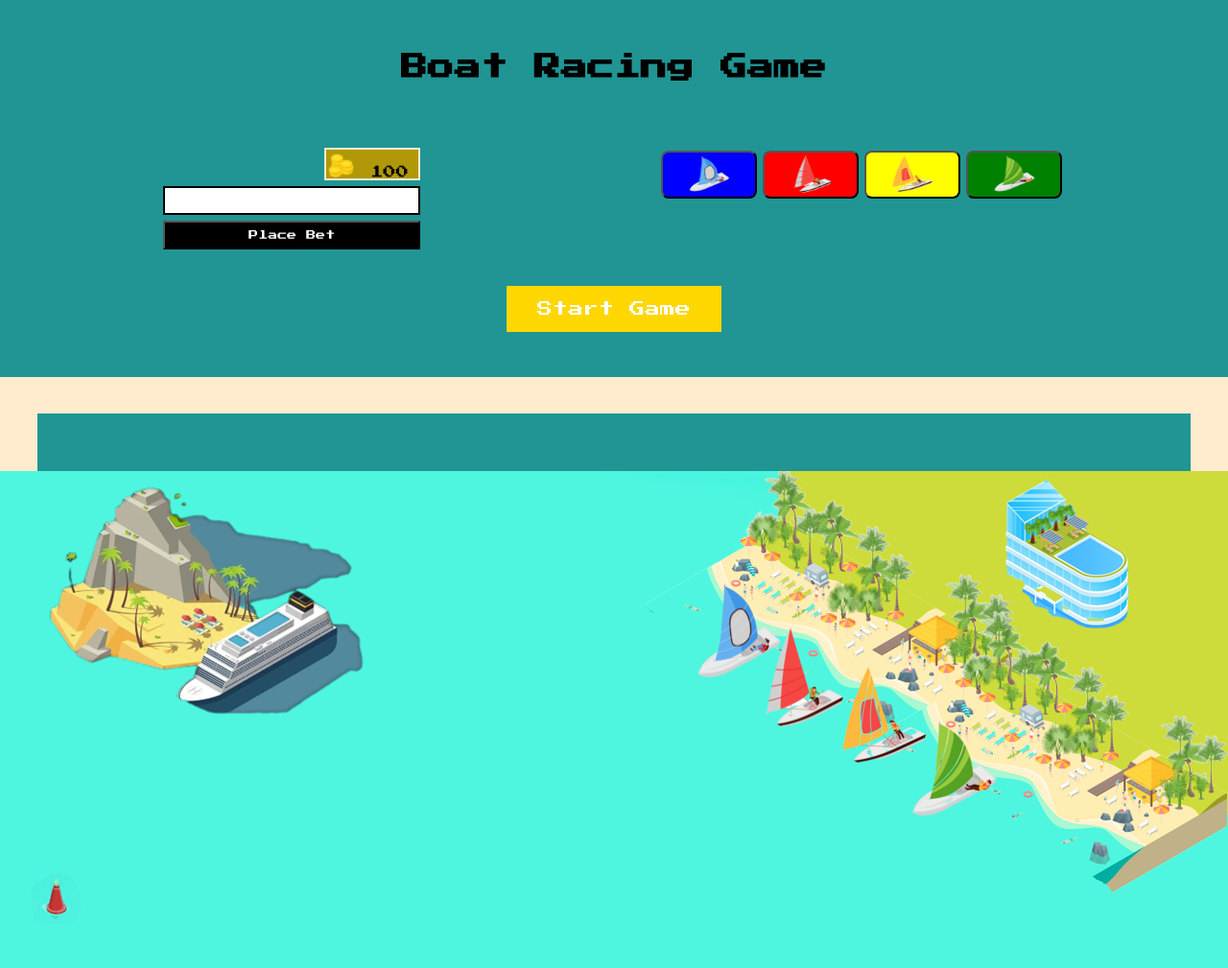
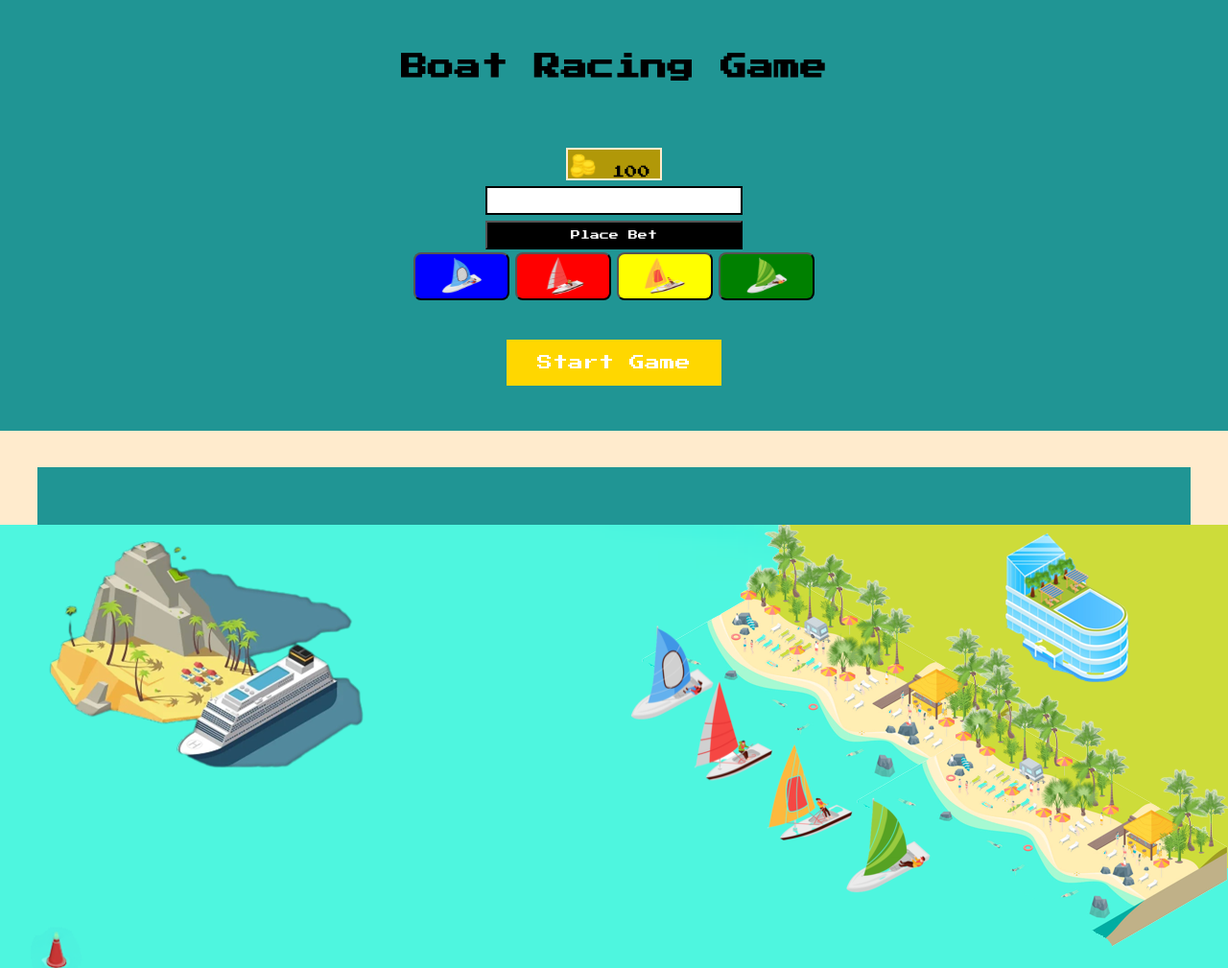
Before and after one commit to ThiagoCal/Racing-game, a plain HTML site: page index.html in a window 1280 px wide. Shown: the top 1009 px of the page at 96% size. Drawn offline with Linux system fonts and the light colour scheme.

Commit message:
fixed boat positon based on pixels

```diff
--- a/script.js
+++ b/script.js
@@ -3,36 +3,36 @@ let boats = [
         name: "Blue Boat",
         nameRef: "blueboat",
         image: "images/blueboat.png",
-        initialPositionLeft: 90,
-        initialPositionTop: 14,
-        positionFinish: 10,
+        initialPositionLeft: 650,
+        initialPositionTop: 100,
+        positionFinish: 70,
         color: "blue",
     },
     {
         name: "Red Boat",
         nameRef: "redboat",
         image: "images/redboat.png",
-        initialPositionLeft: 98,
-        initialPositionTop: 20,
-        positionFinish: 18,
+        initialPositionLeft: 710,
+        initialPositionTop: 160,
+        positionFinish: 120,
         color:"red",
     },
     {
         name: "Yellow Boat",
         nameRef: "yellowboat",
         image: "images/yellowboat.png",
-        initialPositionLeft: 109,
-        initialPositionTop: 25,
-        positionFinish: 29,
+        initialPositionLeft: 795,
+        initialPositionTop: 225,
+        positionFinish: 220,
         color:"yellow",
     },
     {
         name: "Green Boat",
         nameRef: "greenboat",
         image: "images/greenboat.png",
-        initialPositionLeft: 118,
-        initialPositionTop: 32,
-        positionFinish: 38,
+        initialPositionLeft: 875,
+        initialPositionTop: 280,
+        positionFinish: 300,
         color:"green",
     },
 ]
@@ -74,8 +74,8 @@ function createBoats(){
         boatDiv.setAttribute("class", "animateDiv");
         let initialPositionLeft = boat.initialPositionLeft;
         let initialPositionTop = boat.initialPositionTop;
-        boatDiv.style.left = initialPositionLeft + "vh";
-        boatDiv.style.top = initialPositionTop + "vh";
+        boatDiv.style.left = initialPositionLeft + "px";
+        boatDiv.style.top = initialPositionTop + "px";
         let boatImg = document.createElement("img");
         boatImg.setAttribute("class", "boat-img");
         boatImg.setAttribute("src", boat.image );
@@ -94,7 +94,7 @@ let boatsIntervals = []
 function animationBox(){
     let boatDivs = document.querySelectorAll(".animateDiv");
     for(let boatMove of boatDivs){
-        const interval = setInterval(movingBoat, getRandomArbitrary(20, 80), boatMove);
+        const interval = setInterval(movingBoat, getRandomArbitrary(5, 15), boatMove);
         boatsIntervals.push(interval);
     }
 }
@@ -106,8 +106,8 @@ function getRandomArbitrary(min, max) {
 function movingBoat(boat){
     let movementLeft = 0.14;
     let movementTop = 0.07;
-    boat.style.left = parseFloat(boat.style.left) - movementLeft + "vh";
-    boat.style.top = parseFloat(boat.style.top) + movementTop + "vh";
+    boat.style.left = parseFloat(boat.style.left) - movementLeft + "px";
+    boat.style.top = parseFloat(boat.style.top) + movementTop + "px";
     checkwinner(boat);
 }
 
@@ -302,7 +302,7 @@ function checkwinner(boat){
     let boatSettings = boats.find(settings => settings.nameRef === boat.id);
     let userBoatSelected = userBoatSelection.replace("-btn","");
     // console.log(userBoatSelected);
-    let hasBoatWin = (boat.style.left.replace('vh',"") > boatSettings.positionFinish);
+    let hasBoatWin = (boat.style.left.replace('px',"") > boatSettings.positionFinish);
     // console.log(hasBoatWin)
     if(hasBoatWin === true){
         return;
@@ -423,8 +423,8 @@ function newGame(){
             let boatSettings = boats.find(settings => settings.nameRef === boat.id);
             console.log(boatSettings);
             console.log(boat.style.left);
-            boat.style.left = boatSettings.initialPositionLeft + "vh";
-            boat.style.top = boatSettings.initialPositionTop + "vh";
+            boat.style.left = boatSettings.initialPositionLeft + "px";
+            boat.style.top = boatSettings.initialPositionTop + "px";
         }
     // createUserSection()
     removeBtnBoatClass()
@@ -458,8 +458,8 @@ function reset(){
             let boatSettings = boats.find(settings => settings.nameRef === boat.id)
             console.log(boatSettings);
             console.log(boat.style.left);
-            boat.style.left = boatSettings.initialPositionLeft + "vh";
-            boat.style.top = boatSettings.initialPositionTop + "vh";
+            boat.style.left = boatSettings.initialPositionLeft + "px";
+            boat.style.top = boatSettings.initialPositionTop + "px";
         }
     // createUserSection()
     removeBtnBoatClass()
--- a/style.css
+++ b/style.css
@@ -92,13 +92,13 @@ section{
 #allUserSets{
     margin-bottom: 5em;
     display: flex;
-    justify-content: space-around;
+    flex-direction: column;
 }
 
 #boatButtonDiv{
     display: flex;
     flex-direction: row;
-   justify-content: center;
+    justify-content: center;
 }
 
 .btn-boat{
@@ -152,7 +152,7 @@ button{
 .moneyDiv{
     display: flex;
     flex-direction: column;
-    align-items: flex-end;
+    align-items: center;
 }
 
 .errorMessage{
```
